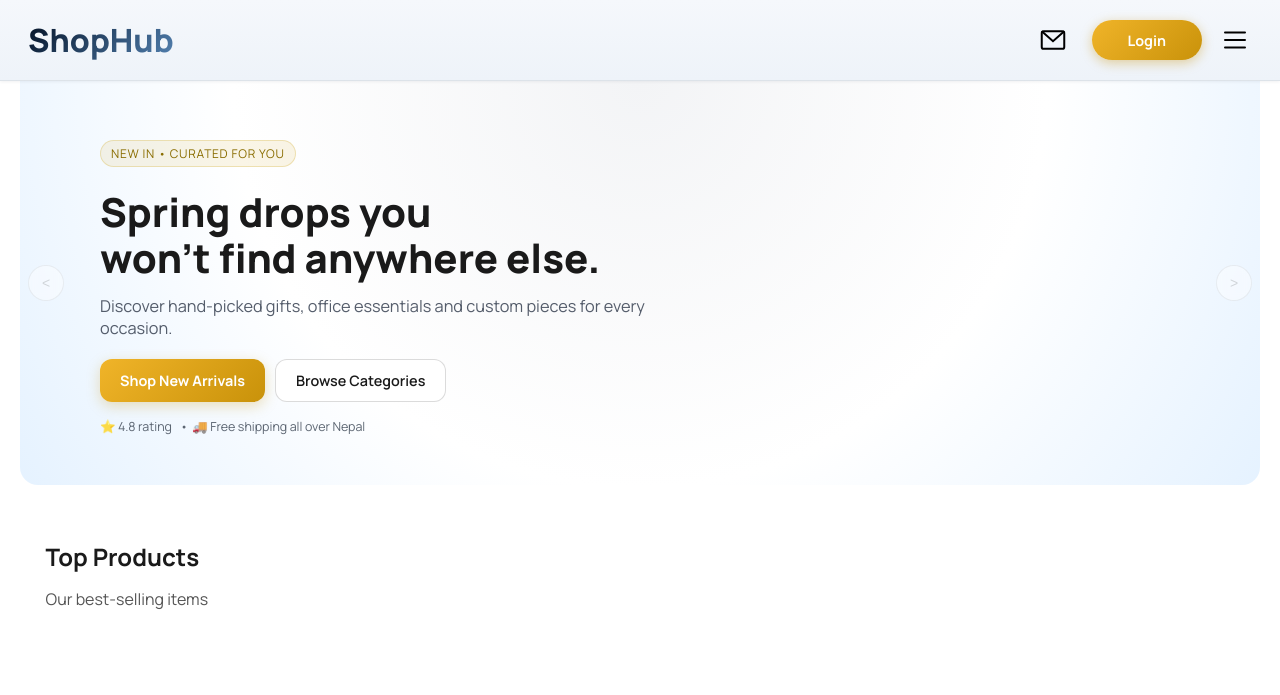
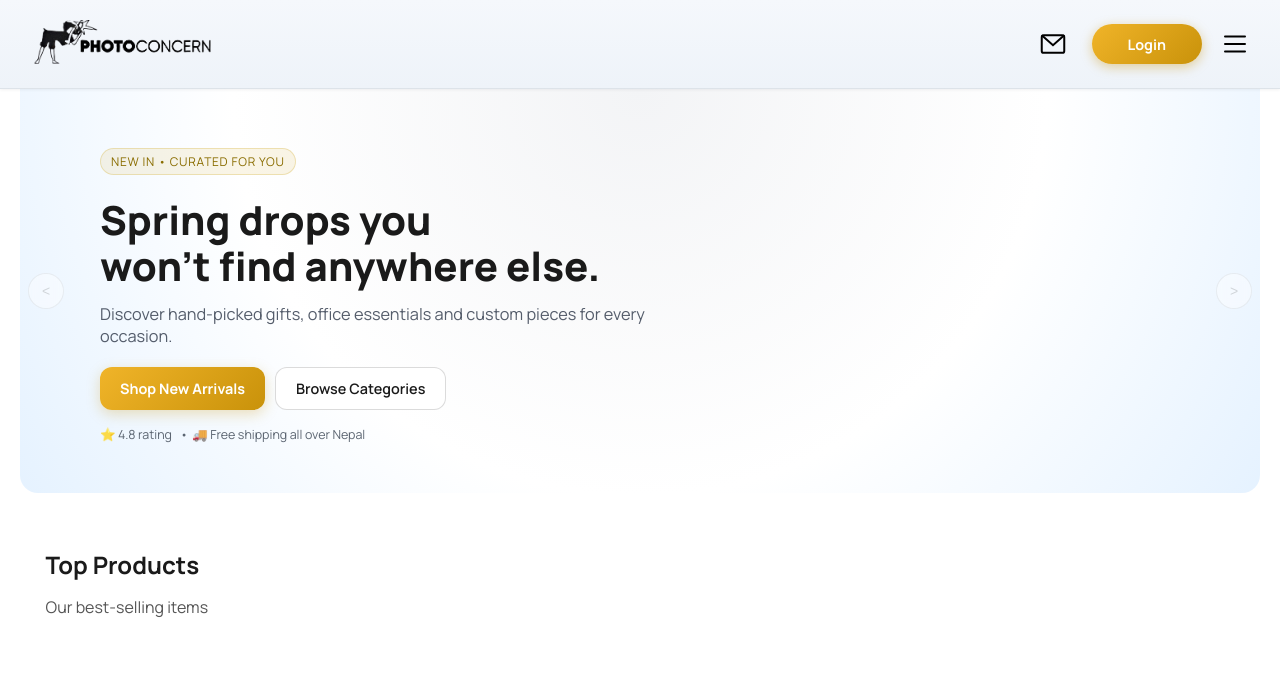
Before and after one commit to arjungautam0018-dev/Ecommerce-web, a website: page public/html/index.html in a window 1280 px wide. Shown: the top 695 px of the page. Drawn offline with Linux system fonts and the light colour scheme; no server answers.

Commit message:
Second last

```diff
--- a/public/css/theme.css
+++ b/public/css/theme.css
@@ -66,6 +66,27 @@ body {
 }
 
 .shophub-nav { text-decoration: none !important; }
+
+.nav-logo {
+  height: 48px !important;
+  max-width: 180px !important;
+  width: auto !important;
+  display: block !important;
+  object-fit: contain !important;
+  mix-blend-mode: multiply;
+}
+
+body.theme-dark .nav-logo {
+  mix-blend-mode: screen;
+  filter: brightness(1.1);
+}
+
+@media (min-width: 1024px) {
+  .nav-logo {
+    height: 52px !important;
+    max-width: 220px !important;
+  }
+}
 
 .gradient-text {
   margin: 0 !important;
--- a/public/html/index.html
+++ b/public/html/index.html
@@ -3,11 +3,11 @@
 <head>
   <meta charset="UTF-8">
   <meta name="viewport" content="width=device-width, initial-scale=1.0">
-  <title>LuckyGroup — Quality Gifts, Office & Custom Products Nepal</title>
-  <meta name="description" content="LuckyGroup is Nepal's trusted store for custom frames, trophies, medals, stamps, office essentials and event products. Shop online with fast delivery.">
-  <meta name="keywords" content="LuckyGroup, custom frames Nepal, trophies Nepal, medals, stamps, office products, gifts Nepal, ecommerce Nepal">
-  <meta name="author" content="LuckyGroup">
-  <meta property="og:title" content="LuckyGroup — Quality Gifts, Office & Custom Products Nepal">
+  <title>Photo Concern — Quality Gifts, Office & Custom Products Nepal</title>
+  <meta name="description" content="Photo Concern is Nepal's trusted store for custom frames, trophies, medals, stamps, office essentials and event products. Shop online with fast delivery.">
+  <meta name="keywords" content="Photo Concern, custom frames Nepal, trophies Nepal, medals, stamps, office products, gifts Nepal, ecommerce Nepal, photo printing Nepal">
+  <meta name="author" content="Photo Concern">
+  <meta property="og:title" content="Photo Concern — Quality Gifts, Office & Custom Products Nepal">
   <meta property="og:description" content="Nepal's trusted store for custom frames, trophies, medals, stamps and office essentials.">
   <meta property="og:type" content="website">
   <meta name="robots" content="index, follow">
@@ -17,9 +17,7 @@
 <body>
   <div class="navbar">
     <div class="nav-bar-left">
-      <a href="/" class="shophub-nav">
-        <h1 class="gradient-text">ShopHub</h1>
-      </a>
+      <a href="/" class="shophub-nav" aria-label="Photo Concern Home"><img src="/resources/banner.png" alt="Photo Concern" class="nav-logo"></a>
     </div>
 
     <div class="nav-bar-right">
```
Also changed, not shown: public/html/cart.html (+1 -3 lines), public/html/category-custom.html (+1 -3 lines), public/html/category-events.html (+1 -3 lines), public/html/category-office.html (+1 -3 lines), public/html/category-sports.html (+1 -3 lines), public/html/checkout_upload.html (+1 -1 lines), public/html/contact.html (+1 -3 lines), public/html/orders.html (+1 -3 lines), public/html/payment_fail.html (+1 -3 lines), public/html/payment_success.html (+1 -3 lines), public/html/profile.html (+1 -3 lines), public/html/wishlist.html (+1 -3 lines), public/resources/banner.png (added), public/resources/logo.png (added).
